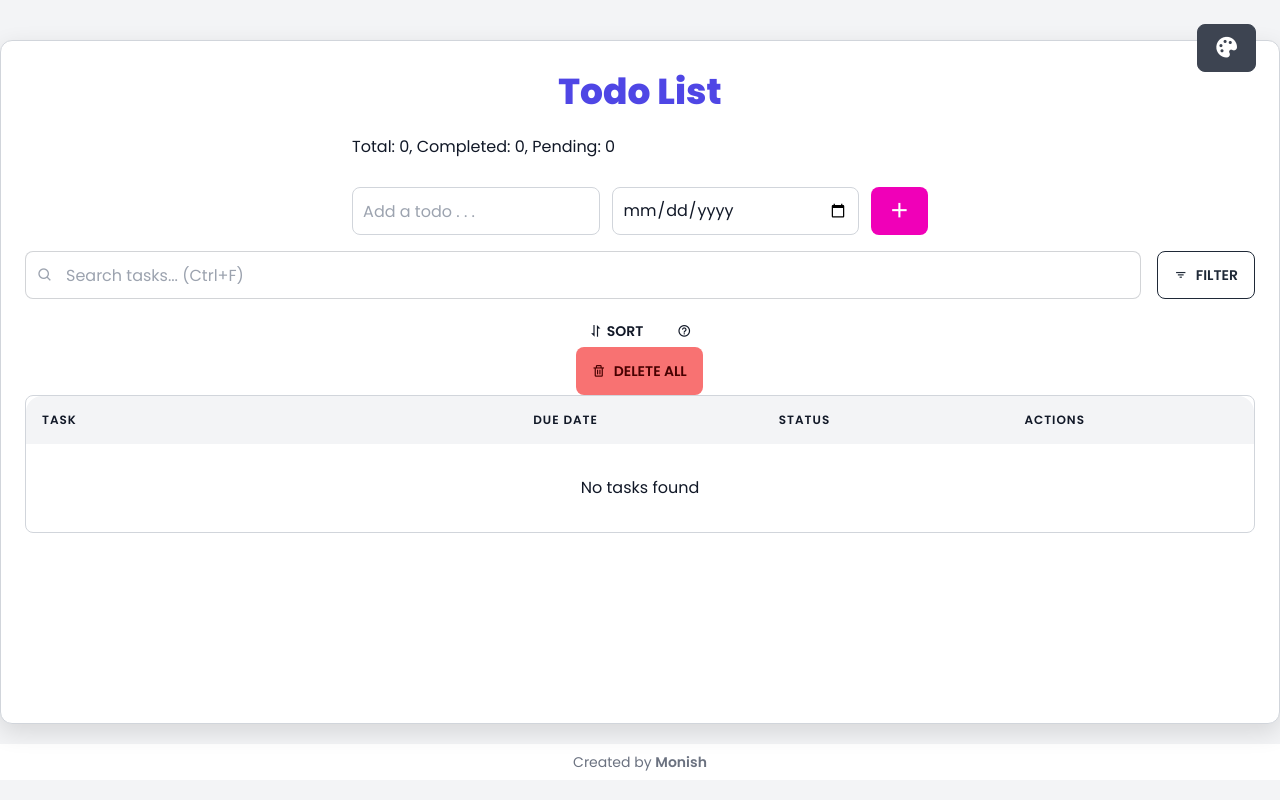
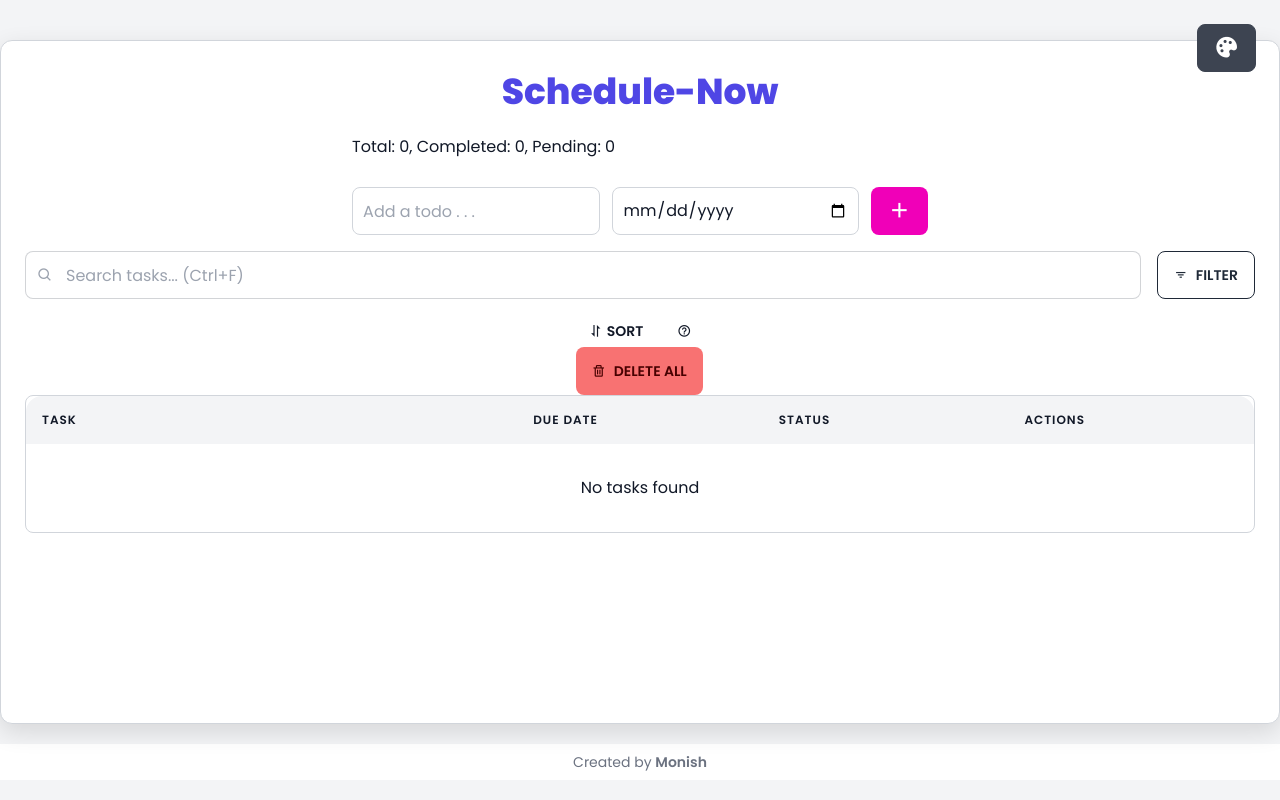
Before and after one commit to MONISH0811/To-Do-List, a plain HTML site: page index.html in a window 1280 px wide. Shown: the top 800 px of the page. Drawn offline with nearby package versions, Linux system fonts and the light colour scheme.

Commit message:
index.html

```diff
--- a/index.html
+++ b/index.html
@@ -29,7 +29,7 @@
   <body class="flex flex-col min-h-screen">
     <div class="container flex-1">
       <header>
-        <h1>Todo List</h1>
+        <h1>Schedule-Now</h1>
         <div class="alert-message"></div>
 
         <!-- Progress Section -->
```
